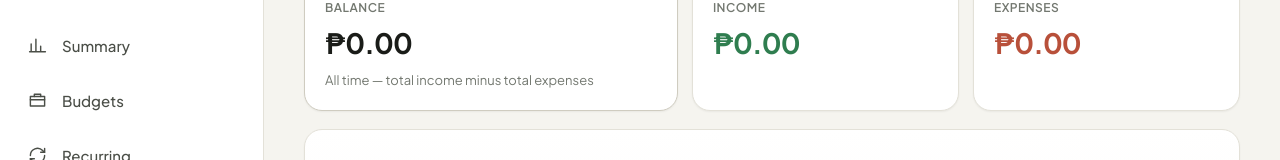
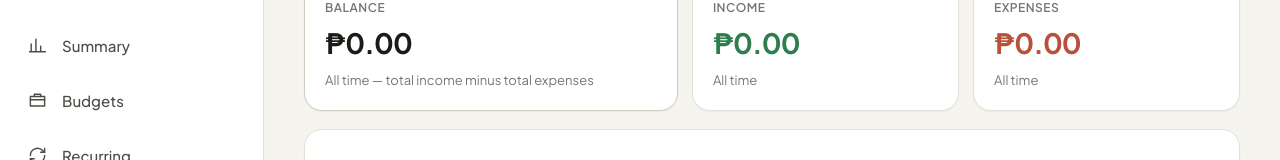
Before and after one commit to Caelusary/midterm-project-webdvt, a React (Vite) app: page / in a window 1280 px wide. Shown: the part 221-381 px from the top of the page. Built offline with nearby package versions, Linux system fonts and the light colour scheme.

Commit message:
feat(dashboard): named the period scope on the income and expense cards

```diff
--- a/src/pages/Dashboard.jsx
+++ b/src/pages/Dashboard.jsx
@@ -5,7 +5,7 @@ import { useSettings } from '../hooks/useSettings'
 import { useBudgets, usePeriod } from '../hooks/useBudgets'
 import { useToast } from '../context/ToastContext'
 import { ALL_CATEGORIES, TYPES } from '../constants'
-import { ALL_TIME, inMonthSuffix, inPeriod, latestMonth } from '../lib/period'
+import { ALL_TIME, formatMonth, inMonthSuffix, inPeriod, latestMonth } from '../lib/period'
 import { netBalance, overBudgetCategories } from '../lib/budgets'
 import { cents, round2 } from '../lib/money'
 import TransactionRow from '../components/TransactionRow'
@@ -184,13 +184,17 @@ export default function Dashboard() {
           </span>
           <span className="stat-note">All time — total income minus total expenses</span>
         </article>
+        {/* These two follow the period picker while Balance above does not,
+            so each says which scope it is showing. */}
         <article className="stat-card">
           <span className="stat-label">Income</span>
           <span className="stat-value is-income">{format(totals.income)}</span>
+          <span className="stat-note">{formatMonth(period)}</span>
         </article>
         <article className="stat-card">
           <span className="stat-label">Expenses</span>
           <span className="stat-value is-expense">{format(totals.expenses)}</span>
+          <span className="stat-note">{formatMonth(period)}</span>
         </article>
       </section>
 
```
